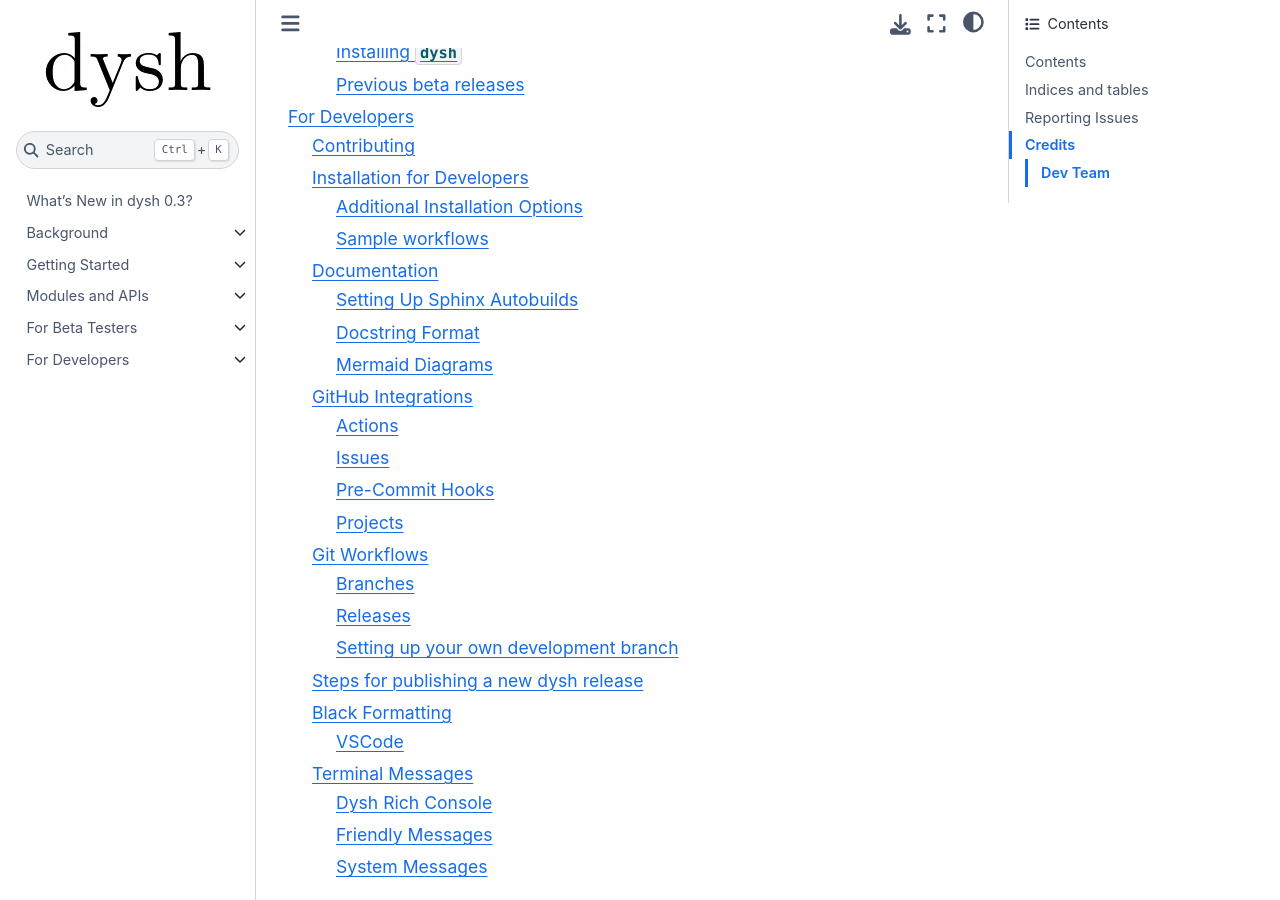
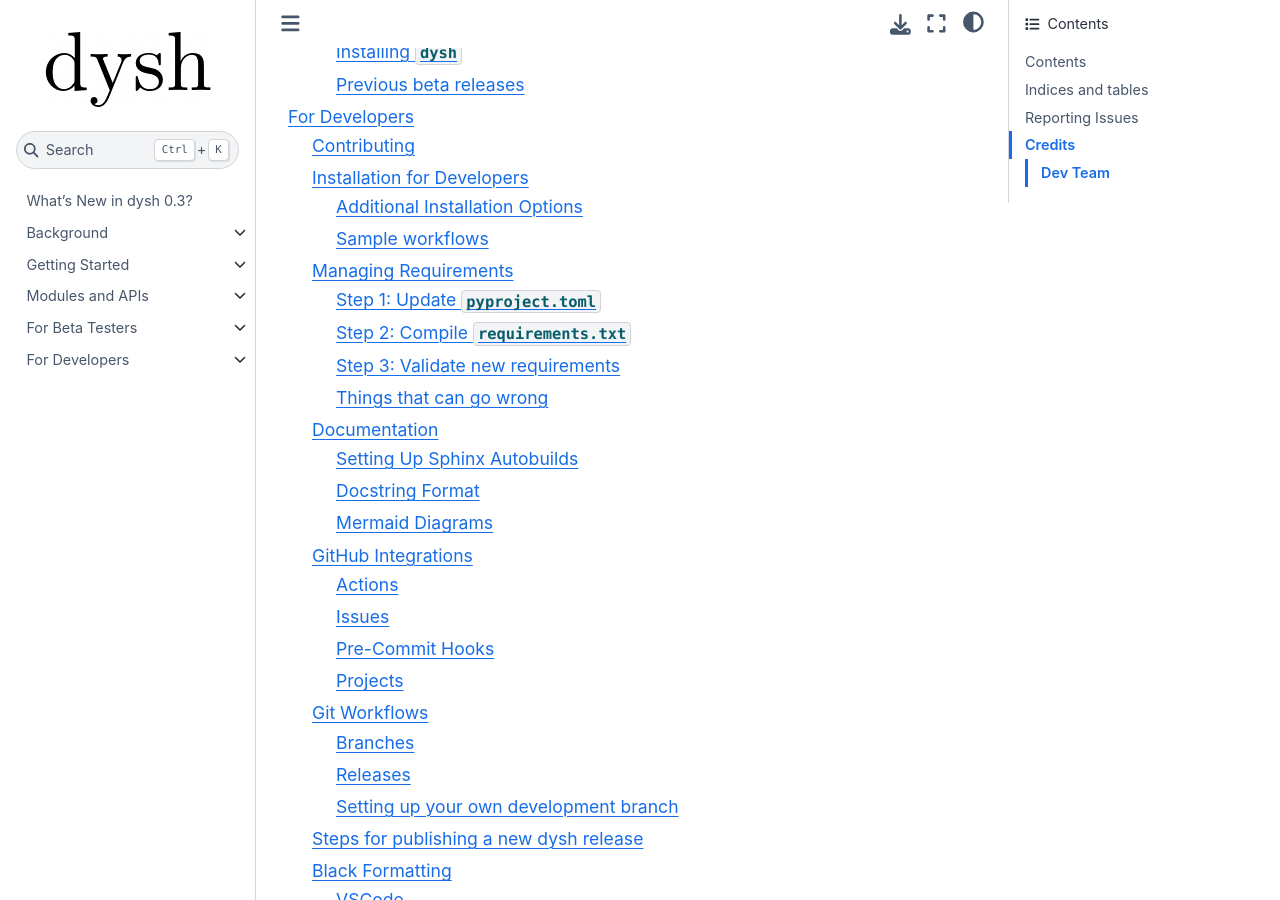
Before and after one commit to GreenBankObservatory/dysh, a Sphinx documentation site: the page built from docs/source/index.rst, in a window 1280 px wide and 900 px high, scrolled down 1285 px. Built offline with Sphinx 7.4.7 and the Sphinx Book theme 1.1.4, drawn with Linux system fonts in a browser that asks for light colours; pages that are not in the unit, such as notebooks, are missing from menus; the version number could not be read and is left out; some of the changed lines change nothing that is shown.

Commit message:
add instructions for updating requirements

```diff
--- a/docs/source/for_developers/index.rst
+++ b/docs/source/for_developers/index.rst
@@ -9,6 +9,7 @@
 
    contributing
    install
+   manage_requirements
    doc_standards
    github_integrations
    git_workflows
--- /dev/null
+++ b/docs/source/for_developers/manage_requirements.rst
@@ -0,0 +1,109 @@
+*********************
+Managing Requirements
+*********************
+
+Say you have a new package called `example-package` to add as a dependency. Here are the steps to do so properly.
+
+Step 1: Update `pyproject.toml`
+===============================
+
+You first need to add the package to `pyproject.toml`. Locate the section of the file which lists the dependencies. It should look like this:
+
+.. code-block:: Python
+
+    dependencies = [
+        "astropy<6.1.0",
+        "ipython",
+        "jplephem",
+        "matplotlib",
+        "numpy",
+        "pandas",
+        "scipy",
+        "specutils",
+        "wget",
+        ]
+
+    [project.optional-dependencies]
+    dev = [
+        "coverage[toml]",
+        "ipdb",
+        "numpydoc",
+        "pytest",
+        "pytest-cov",
+        "sphinx",
+        "sphinx-autobuild",
+        "sphinx-inline-tabs",
+        "sphinx-rtd-theme",
+        "sphinxcontrib-mermaid",
+        ]
+    nb = [
+        "jupyter",
+        "jupyterlab",
+        ]
+    gui = [
+        "pyqt5",
+        "pyqt5-qt5==5.15.14 ; platform_system != \"Windows\"",
+        "pyqt5-qt5==5.15.2 ; platform_system == \"Windows\"",
+        "pyqtgraph",
+        "qt_material",
+        "screeninfo",
+    ]
+    all = ["dysh[dev,nb,gui]"]
+
+* If the package is needed for `dysh` functionality, add it to the `dependencies = [...]` list.
+
+* If the package is only needed for development, add it to the `dev = [...]` list.
+
+* If the package is needed for notebooks, add it to the `nb = [...]` list.
+
+* If the package is needed for interactive plotting, add it to the `gui = [...]` list.
+
+Step 2: Compile `requirements.txt`
+==================================
+
+Using the lowest supported version of Python (currently 3.9), do the following:
+
+.. code-block:: bash
+
+    $ cd /path/to/dysh
+    $ source /path/to/dysh-venv-py3.9/bin/activate
+   (dysh-venv-py3.9) $ pip install pip-tools
+   (dysh-venv-py3.9) $ pip-compile -o requirements.txt pyproject.toml
+
+Step 3: Validate new requirements
+=================================
+
+Push these two changed files to GitHub. Then, verify that all GitHub Actions tests pass to ensure that these requirements work for all supported versions of Python and all supported operating systems.
+
+Things that can go wrong
+========================
+
+Alas, problems can arise. Here are a few that have been encountered and solved so far.
+
+Compiling requirements on Windows
+---------------------------------
+
+Sometimes, compiling `requirements.txt` on a Windows machine can result in requirements which fail on the other operating systems. This will result in your GitHub Actions only succeeding on Windows machines, like so:
+
+.. figure:: img/requirements_fail_windows.png
+    :alt: A screenshot of a GitHub Actions summary of 12 tests. The "windows-latest" tests have green check marks, indicating success, for all 4 versions of Python (3.9 to 3.12). The "ubuntu-latest" and "macos-latest" ones all have red x's, indicating failure.
+
+**Solution:** Compile `requirements.txt` on a non-Windows machine, like the Linux ones at GBO.
+
+Platform-dependent versions
+---------------------------
+
+Some packages may require different versions for different operating systems. If you cannot resolve a dependency issue another way, there is a solution.
+
+**Solution:** Pin the versions in the `pyproject.toml` file, then re-compile the `requirements.txt`. Here is an example of a pinned version of `pyqt5-qt5` within the `gui` dependencies:
+
+.. code-block:: Python
+
+    gui = [
+        "pyqt5",
+        "pyqt5-qt5==5.15.14 ; platform_system != \"Windows\"",
+        "pyqt5-qt5==5.15.2 ; platform_system == \"Windows\"",
+        "pyqtgraph",
+        "qt_material",
+        "screeninfo",
+        ]
```
Also changed, not shown: docs/source/for_developers/img/requirements_fail_windows.png (added).
